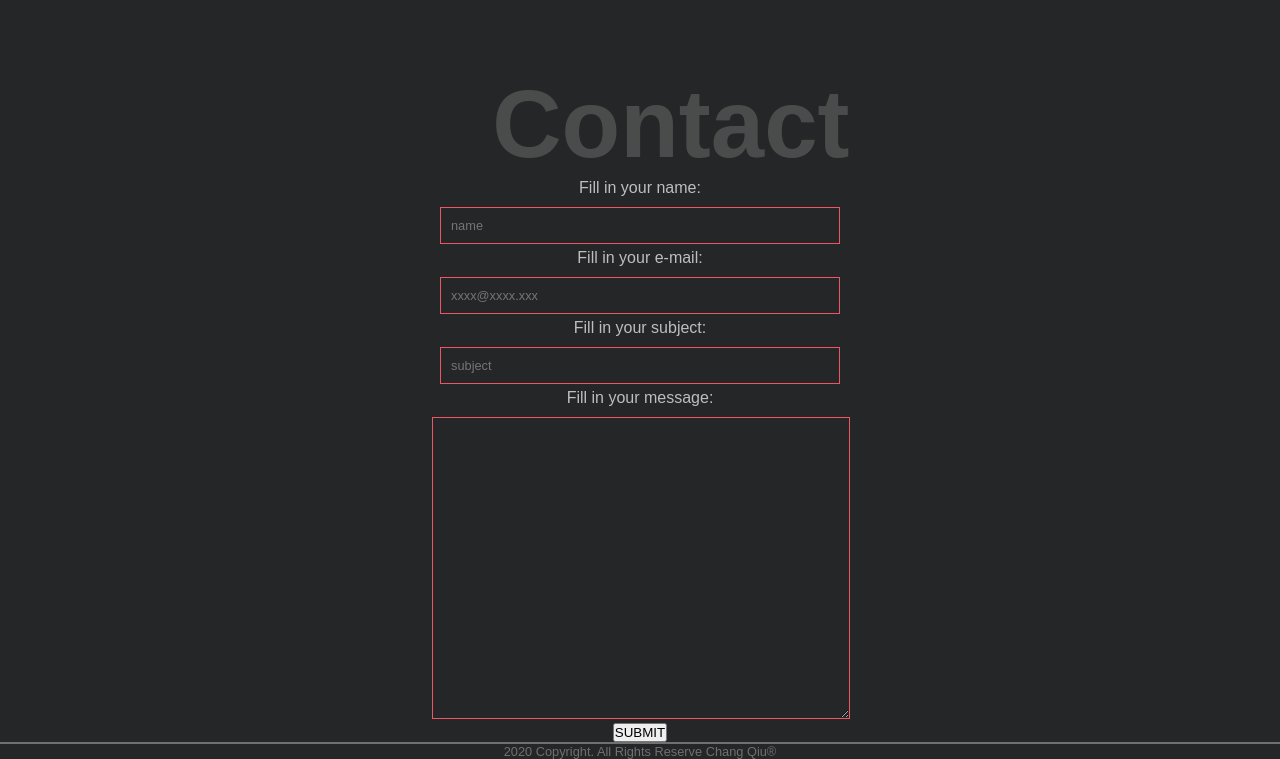
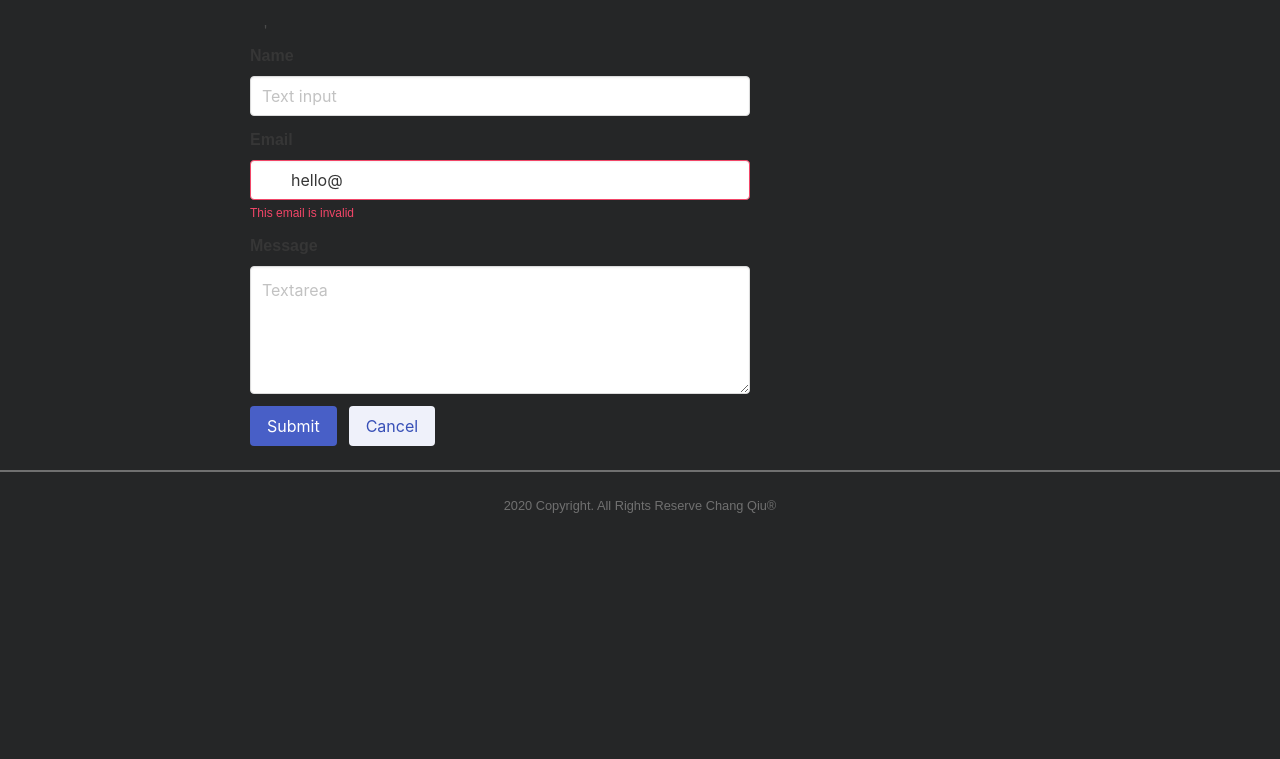
Before and after one commit to abbyQC/web, a Flask app: page / in a window 1280 px wide. Shown: the part 3061-3820 px from the top of the page. After the commit the page ends 3574 px from the top, so only its background shows below. Run offline with Flask 2, Linux system fonts and the light colour scheme; some libraries are stand-ins or nearby versions.

Commit message:
edit form with bulma

```diff
--- a/static/css/style.css
+++ b/static/css/style.css
@@ -31,7 +31,7 @@ header {
     justify-content: space-between;
 }
 
-.navbar {
+.nav {
     background-color: #181818;
     padding: 10px 0;
     width: 100%;
@@ -300,28 +300,7 @@ button.active {
     justify-self: center;
 }
 
-form input {
-    display: block;
-    width: 400px;
-    padding: 10px;
-    background-color: #252627;
-    border: 1.5px solid #ED5565;
-    margin: 10px 0px;
-    margin-left: auto;
-    margin-right: auto;
-    margin-bottom: 5px;
-    outline: none;
-    font-size: 0.8rem;
-    color: #BEBEBE;
-    position: center;
-    left: 50%;
-    right: 50%;
-}
 
-form input:last-child {
-    border: none;
-    cursor: pointer;
-}
 
 footer hr {
     border: 0.8px solid #707070;
@@ -369,23 +348,13 @@ footer p {
     margin-left: -80px;
     margin-top: -150px;
 }
+.form{
+    max-width: 500px;
+    margin-left: 250px;
 
-.form {
-    color: #BEBEBE;
-    display: block;
-    position: relative;
-    text-align: center;
 }
 
-form .message {
-    background-color: #252627;
-    border: 1.5px solid #ED5565;
-    font-size: 0.8rem;
-    color: #BEBEBE;
-    margin-top: 10px;
-    position: center;
-    margin-left: 1px;
-}
+
 
 .jb-mono-extra-bold {
     font-family: "JetBrains Mono";
--- a/templates/index.html
+++ b/templates/index.html
@@ -6,18 +6,13 @@
 
 {% block body %}
 <header>
-        <div class="container navbar jb-mono-extra-bold">
+    <div class="container nav jb-mono-extra-bold">
         <div class="lgo">
             <h1>
                 Chang
             </h1>
         </div>
         <navbar>
-                <ul>
-                    <li><a href="#about">about me</a></li>
-                    <li><a href="#testimonials">testimonials</a></li>
-                    <li><a href="#work">my work</a></li>
-                </ul>
         </navbar>
     </div>
 </header>
@@ -78,57 +73,88 @@
 <div class="container about" id="about">
     <h1>About</h1>
     <div class="about-me-info">
-            <p> I am a forth-year undergraduate student at Carleton University, where I found my pasion in web design and web development.</p>
+        <p> I am a forth-year undergraduate student at Carleton University, where I found my pasion in web design and
+            web development.</p>
         <p> I am an organized, result-orientated person who is committed to get the job done.</p>
-            <p> Outside of work, I live it up by kickboxing, and asian-food cooking. I tend to combine the beauty of calligraphy into the front-end web design.</p>
+        <p> Outside of work, I live it up by kickboxing, and asian-food cooking. I tend to combine the beauty of
+            calligraphy into the front-end web design.</p>
         <p> I am interested in the entire front end spectrum and working on ambitious projects with positive people.</p>
     </div>
 </div>
 <div class="container skills" id="testimonials">
     <h1>Testimonials</h1>
-        <p class="skills-info"> "I’ve been consistently impressed by her organizational skills and grace as well as focus under pressure. She strives to achieve her objectives and deliver on time, showing a capacity to learn quickly in a fast-paced environment. ".
+    <p class="skills-info"> "I’ve been consistently impressed by her organizational skills and grace as well as focus
+        under pressure. She strives to achieve her objectives and deliver on time, showing a capacity to learn quickly
+        in a fast-paced environment. ".
     <p class="quote"> --Marc Lanoue, Engineering Product Manager, Faiveley Vapor Rail (a Wabtec Company)</p>
-            <p class="skills-info"> "Chang is a smart and nice person. She worked with me as the Software Engineer Intern at Vapor Rail (a Wabtec company) about one year. During that time she was responsible for software validation. I’m amazed by Chang's ability to learn quickly,
-                and to finish job with high quality. As a team member, Chang always presented positive attitude at work, and all of team members like to work with her. I’m happy that I had a chance to work with her, and I give her my full recommendation."
+    <p class="skills-info"> "Chang is a smart and nice person. She worked with me as the Software Engineer Intern at
+        Vapor Rail (a Wabtec company) about one year. During that time she was responsible for software validation. I’m
+        amazed by Chang's ability to learn quickly,
+        and to finish job with high quality. As a team member, Chang always presented positive attitude at work, and all
+        of team members like to work with her. I’m happy that I had a chance to work with her, and I give her my full
+        recommendation."
     <p class="quote">-- James Lin, Senior Software Engneer, Faiveley Vapor Rail (a Wabtec Company)</p>
 </div>
 <div class="container work" id="work">
     <h1>Work</h1>
     <div class="Work-category">
-            <button id="w3-button" class="active" oneclick="showRequiredCategory(this)">web-game</button>
-            <button id="w3-button" class="active" oneclick="showRequiredCategory(this)">IOS app</button>
+        <button class="button is-danger is-light" oneclick="showRequiredCategory(this)">web-game</button>
+        <button class="button is-danger is-light" oneclick="showRequiredCategory(this)">IOS app</button>
         <div class="image showCategory">
-                <iframe name="Framename" src="{{ url_for('game') }}" style="-webkit-transform:scale(0.8); " width="600 " height="500 " frameborder="0 " scrolling="auto " class="frame-area ">
+            <iframe name="Framename" src="{{ url_for('game') }}" style="-webkit-transform:scale(0.8); " width="600 "
+                    height="500 " frameborder="0 " scrolling="auto " class="frame-area ">
             </iframe>
         </div>
 
         <div class="image showCategory ">
-                <iframe width="560" height="315" src="https://www.youtube-nocookie.com/embed/Cd_hh4xY03M" frameborder="0" allow="accelerometer; autoplay; encrypted-media; gyroscope; picture-in-picture" allowfullscreen></iframe>
+            <iframe width="560" height="315" src="https://www.youtube-nocookie.com/embed/Cd_hh4xY03M" frameborder="0"
+                    allow="accelerometer; autoplay; encrypted-media; gyroscope; picture-in-picture"
+                    allowfullscreen></iframe>
         </div>
     </div>
     <div class="container contact " id="contact ">
-            <h1>Contact</h1>
-            <form>
-                <div class="form ">
-                    <div>
-                        <label for="name ">Fill in your name:</label>
-                        <input type="text " id="name " name="name " placeholder="name ">
-                        <label for="email ">Fill in your e-mail:</label>
-                        <input type="text " id="e-mail " name="e-mail " placeholder="xxxx@xxxx.xxx ">
-                        <label for="Subject ">Fill in your subject:</label>
-                        <input type="text " id="subject " name="subject " placeholder="subject ">
-                        <label for="message ">Fill in your message:</label>
-                        <br>
-                        <!--input type="text " id="message " name="message " placeholder="message "-->
-                        <textarea class="message " name="message " id=" " cols="54 " rows="20 "></textarea>
-                        <br>
-                        <button class="w3-button w-3-round-XXlarge " submit="submit"> SUBMIT</button>
-
+        <h1>Contact</h1>'
     </div>
 </div>
-            </form>
+<div class="form">
+    <div class="field">
+        <label class="label">Name</label>
+        <div class="control">
+            <input class="input" type="text" placeholder="Text input">
         </div>
     </div>
+    <div class="field">
+        <label class="label">Email</label>
+        <div class="control has-icons-left has-icons-right">
+            <input class="input is-danger" type="email" placeholder="Email input" value="hello@">
+            <span class="icon is-small is-left">
+                 <i class="fas fa-envelope"></i>
+            </span>
+            <span class="icon is-small is-right">
+                <i class="fas fa-exclamation-triangle"></i>
+            </span>
+        </div>
+        <p class="help is-danger">This email is invalid</p>
+    </div>
+
+
+    <div class="field">
+        <label class="label">Message</label>
+        <div class="control">
+            <textarea class="textarea" placeholder="Textarea"></textarea>
+        </div>
+    </div>
+
+    <div class="field is-grouped">
+        <div class="control">
+            <button class="button is-link">Submit</button>
+        </div>
+        <div class="control">
+            <button class="button is-link is-light">Cancel</button>
+        </div>
+    </div>
+</div>
+
 {% endblock %}
 
 {% block footer %}
--- a/templates/layout.html
+++ b/templates/layout.html
@@ -7,7 +7,7 @@
 
     <script src="https://ajax.googleapis.com/ajax/libs/jquery/3.2.0/jquery.min.js"></script>
     <link rel="stylesheet" href="{{ url_for('static', filename='css/style.css' ) }}">
-
+    <link rel="stylesheet" href="https://cdn.jsdelivr.net/npm/bulma@0.9.0/css/bulma.min.css">
     <title>{% block title %}{% endblock %}</title>
 </head>
 <body>
```
Also changed, not shown: static/js/components/Navbar.vue (added, +12 -0 lines). Lines whose indentation alone changed are shown as unchanged.
